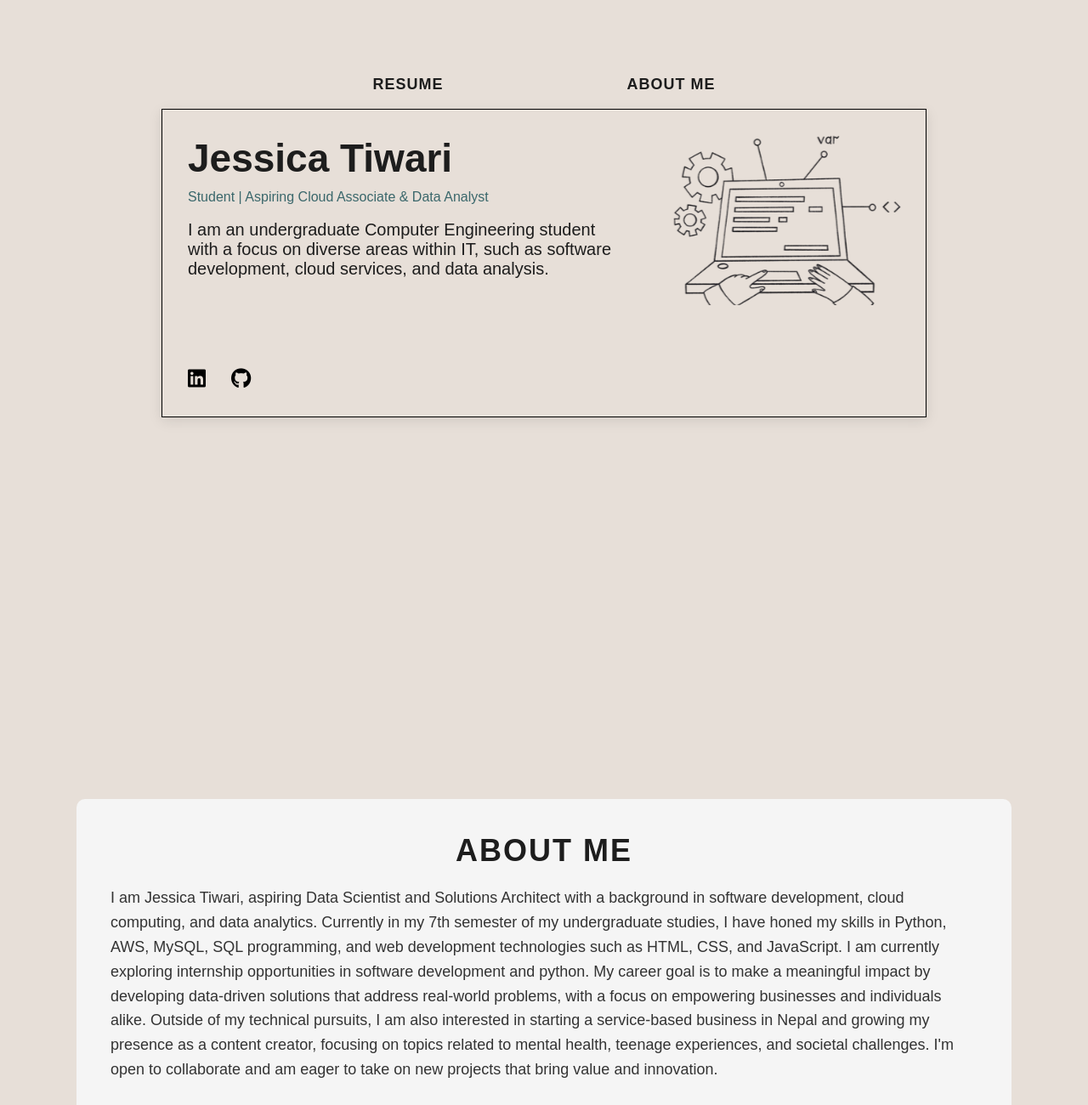
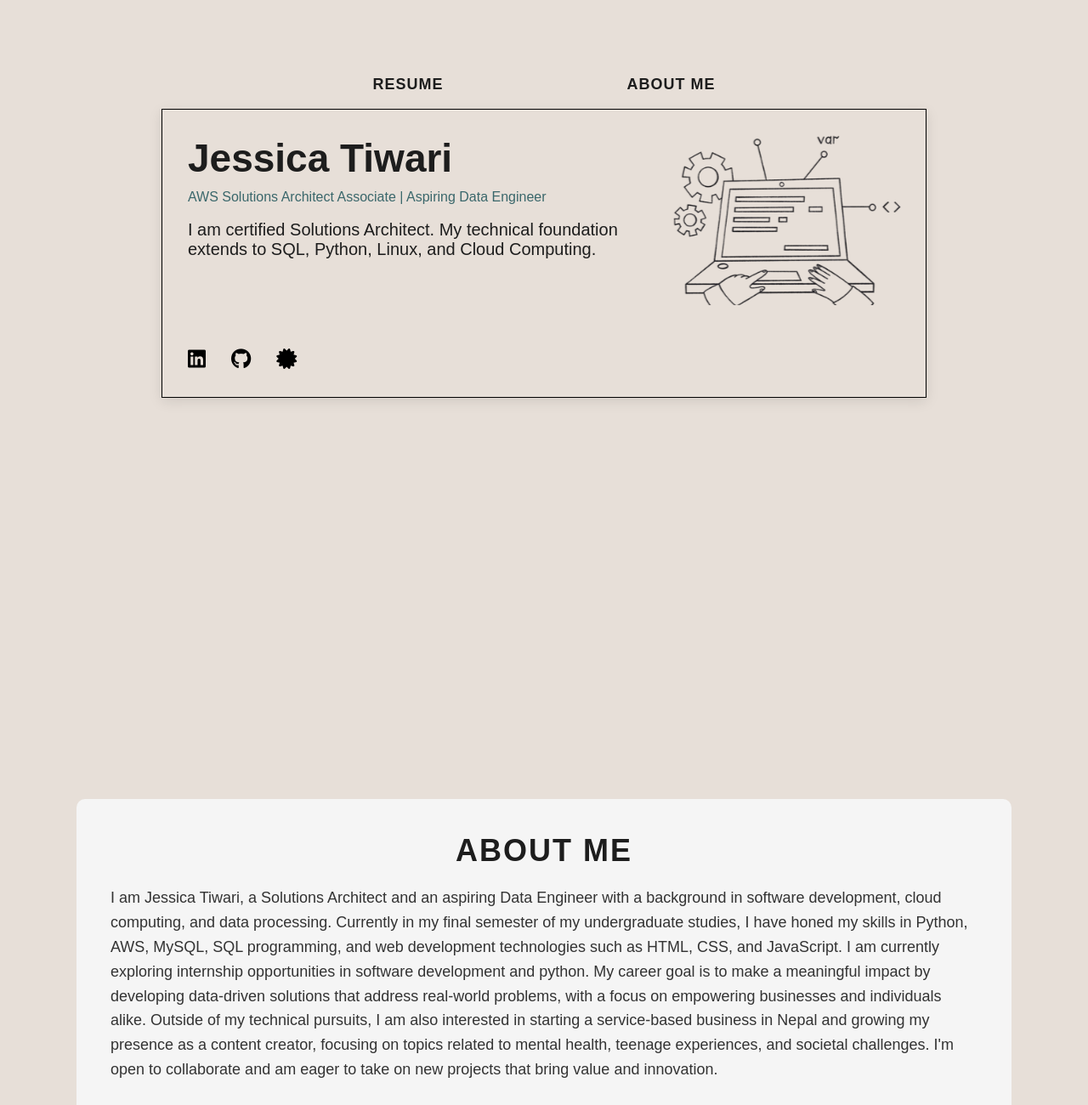
Before and after one commit to jesca20/hosting, a plain HTML site: page index.html in a window 1280 px wide. Shown: the top 1300 px of the page at 85% size. Drawn offline with nearby package versions, Linux system fonts and the light colour scheme; a web font is replaced by a local one.

Commit message:
Update index.html

```diff
--- a/index.html
+++ b/index.html
@@ -18,11 +18,12 @@
     <div class="profile-card" id="bio">
         <div class="text-content">
             <h1>Jessica Tiwari</h1>
-            <p1>Student | Aspiring Cloud Associate & Data Analyst</p1><br><br>
-            <p>I am an undergraduate Computer Engineering student with a focus on diverse areas within IT, such as software development, cloud services, and data analysis.</p>
+            <p1>AWS Solutions Architect Associate | Aspiring Data Engineer</p1><br><br>
+            <p>I am certified Solutions Architect. My technical foundation extends to SQL, Python, Linux, and Cloud Computing. </p>
             <div class="social-icons">
                 <a href="https://www.linkedin.com/in/jessica-tiwari-508777247/" target="_blank"><i class="fa-brands fa-linkedin"></i></a>
                 <a href="https://github.com/jesca20?tab=repositories" target="_blank"><i class="fa-brands fa-github"></i></a>
+                <a href="https://cp.certmetrics.com/amazon/en/public/verify/credential/fd849da93ab740b7bcaafc5e7f1de1ec%20" target="_blank"><i class="fa-solid fa-certificate"></i></a>
             </div>
         </div>
         <div class="image-content">
@@ -33,7 +34,7 @@
     <section id="about-me" class="about-me-section">
         <div class="about-text">
             <h1>ABOUT ME</h1>
-            <p>I am Jessica Tiwari, aspiring Data Scientist and Solutions Architect with a background in software development, cloud computing, and data analytics. Currently in my 7th semester of my undergraduate studies, I have honed my skills in Python, AWS, MySQL, SQL programming, and web development technologies such as HTML, CSS, and JavaScript.
+            <p>I am Jessica Tiwari, a Solutions Architect and an aspiring Data Engineer with a background in software development, cloud computing, and data processing. Currently in my final semester of my undergraduate studies, I have honed my skills in Python, AWS, MySQL, SQL programming, and web development technologies such as HTML, CSS, and JavaScript.
                 I am currently exploring internship opportunities in software development and python. My career goal is to make a meaningful impact by developing data-driven solutions that address real-world problems, with a focus on empowering businesses and individuals alike.
                 Outside of my technical pursuits, I am also interested in starting a service-based business in Nepal and growing my presence as a content creator, focusing on topics related to mental health, teenage experiences, and societal challenges.
                 I'm open to collaborate and am eager to take on new projects that bring value and innovation.</p>
```
